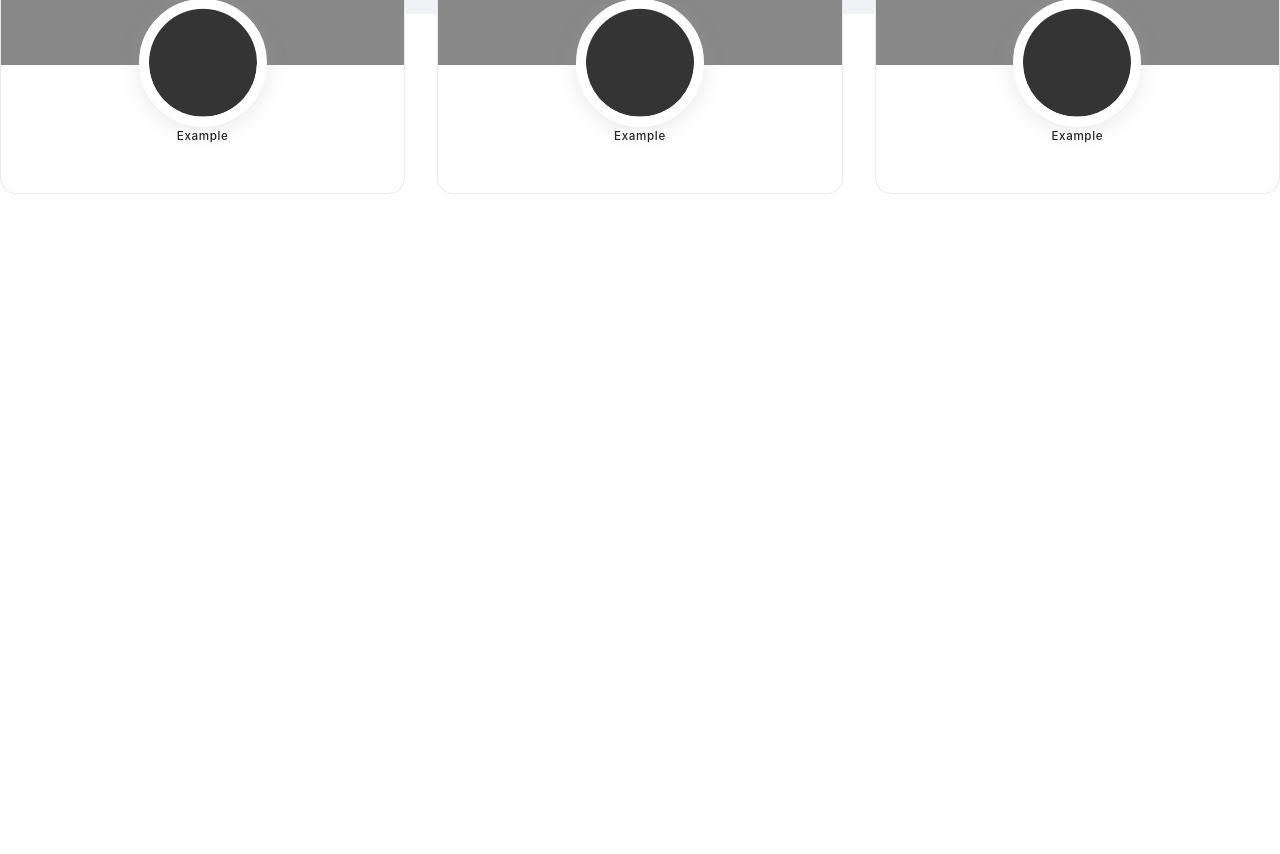
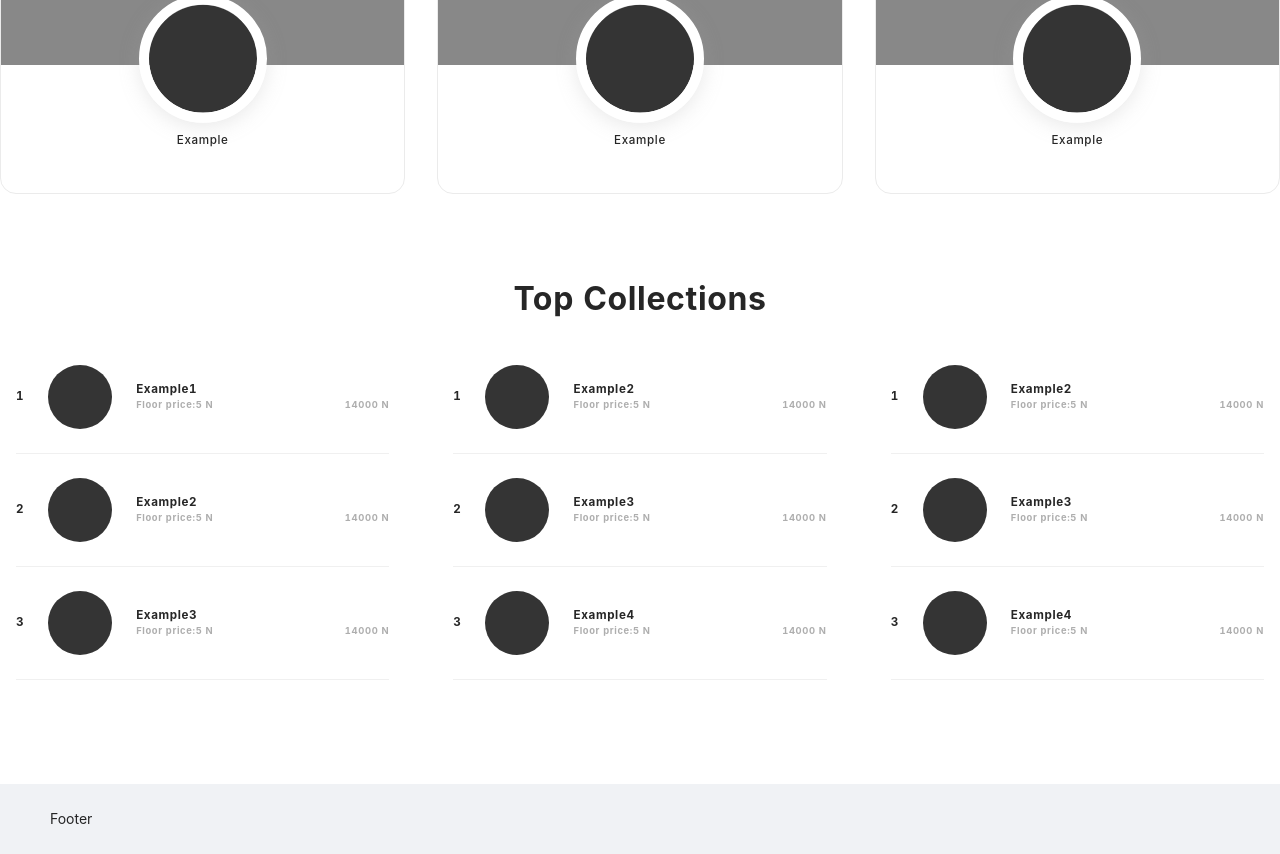
Before and after one commit to nitipon-apaisri/the-luuf, a React (Create React App) app: page / in a window 1280 px wide. Shown: the part 920-1774 px from the top of the page. Before the commit the page ends 1114 px from the top, so only its background shows below. Built offline with nearby package versions, Linux system fonts and the light colour scheme.

Commit message:
Added 'Top collections' part

```diff
--- /dev/null
+++ b/src/components/landing-page/TopCollection.js
@@ -0,0 +1,81 @@
+import { Col, Divider, Row } from "antd";
+import collectionPFP from "../../assets/images/collection-mock-pfp.svg";
+const TopCollection = () => {
+    const arr = [
+        { name: "Example1", values: { floorPrice: 5, totalValue: 14000 } },
+        { name: "Example2", values: { floorPrice: 5, totalValue: 14000 } },
+        { name: "Example3", values: { floorPrice: 5, totalValue: 14000 } },
+        { name: "Example4", values: { floorPrice: 5, totalValue: 14000 } },
+    ];
+    return (
+        <article className="top-collections">
+            <h1>Top Collections</h1>
+            <div className="block-contents">
+                <Row gutter={{ xs: 8, sm: 16, md: 24, lg: 32 }}>
+                    <Col span={8}>
+                        {arr.slice(0, 3).map((row, index) => (
+                            <Col key={row.name}>
+                                <div className="top-collection">
+                                    <h5>{index + 1}</h5>
+                                    <div className="collection-details">
+                                        <img src={collectionPFP} alt="pfp" />
+                                        <div className="details">
+                                            <h5>{row.name}</h5>
+                                            <div className="values">
+                                                <h6>Floor price:{row.values.floorPrice} N</h6>
+                                                <h6>{row.values.totalValue} N</h6>
+                                            </div>
+                                        </div>
+                                    </div>
+                                </div>
+                                <Divider />
+                            </Col>
+                        ))}
+                    </Col>
+                    <Col span={8}>
+                        {arr.slice(1, 4).map((row, index) => (
+                            <Col key={row.name}>
+                                <div className="top-collection">
+                                    <h5>{index + 1}</h5>
+                                    <div className="collection-details">
+                                        <img src={collectionPFP} alt="pfp" />
+                                        <div className="details">
+                                            <h5>{row.name}</h5>
+                                            <div className="values">
+                                                <h6>Floor price:{row.values.floorPrice} N</h6>
+                                                <h6>{row.values.totalValue} N</h6>
+                                            </div>
+                                        </div>
+                                    </div>
+                                </div>
+                                <Divider />
+                            </Col>
+                        ))}
+                    </Col>
+                    <Col span={8}>
+                        {arr.slice(1, 4).map((row, index) => (
+                            <Col key={row.name}>
+                                <div className="top-collection">
+                                    <h5>{index + 1}</h5>
+                                    <div className="collection-details">
+                                        <img src={collectionPFP} alt="pfp" />
+                                        <div className="details">
+                                            <h5>{row.name}</h5>
+                                            <div className="values">
+                                                <h6>Floor price:{row.values.floorPrice} N</h6>
+                                                <h6>{row.values.totalValue} N</h6>
+                                            </div>
+                                        </div>
+                                    </div>
+                                </div>
+                                <Divider />
+                            </Col>
+                        ))}
+                    </Col>
+                </Row>
+            </div>
+        </article>
+    );
+};
+
+export default TopCollection;
--- a/src/pages/landing/index.js
+++ b/src/pages/landing/index.js
@@ -1,5 +1,6 @@
 import { useEffect } from "react";
 import Hero from "../../components/landing-page/Hero";
+import TopCollection from "../../components/landing-page/TopCollection";
 import TrendingCollection from "../../components/landing-page/TrendingCollection";
 import MainLayout from "../../layout";
 
@@ -12,6 +13,7 @@ const LandingPage = () => {
             <section className="landing-page">
                 <Hero />
                 <TrendingCollection />
+                <TopCollection />
             </section>
         </MainLayout>
     );
--- a/src/scss/_landing.scss
+++ b/src/scss/_landing.scss
@@ -1,6 +1,10 @@
 .landing-page {
     article {
         margin-top: 80px;
+        h1 {
+            font-size: 2rem;
+            font-weight: bolder;
+        }
     }
     .block-contents {
         margin-top: 40px;
@@ -72,10 +76,6 @@
     }
     .trending-collection {
         text-align: center;
-        h1 {
-            font-size: 2rem;
-            font-weight: bolder;
-        }
         .collections {
             .collection {
                 position: relative;
@@ -100,6 +100,44 @@
                         box-shadow: (0px 4px 20px rgba(168, 168, 168, 0.25));
                         border-radius: 100px;
                     }
+                    .collection-name {
+                        margin-top: 8px;
+                    }
+                }
+            }
+        }
+    }
+    .top-collections {
+        h1 {
+            text-align: center;
+        }
+        .top-collection {
+            display: flex;
+            align-items: center;
+            margin-bottom: 16px;
+            h5,
+            h6 {
+                font-weight: bolder;
+            }
+            .collection-details {
+                width: 100%;
+                display: flex;
+                align-items: center;
+                margin-left: 24px;
+                img {
+                    width: 64px;
+                    height: 64px;
+                }
+                .details {
+                    width: 100%;
+                    margin-left: 24px;
+                    .values {
+                        display: flex;
+                        justify-content: space-between;
+                        h6 {
+                            color: #aeaeae;
+                        }
+                    }
                 }
             }
         }
--- a/src/scss/styles.scss
+++ b/src/scss/styles.scss
@@ -27,6 +27,10 @@ body {
     .ant-btn-primary {
         background: #0652dd;
         border: #0652dd;
+    }
+    .ant-btn-primary:hover {
+        background: #0047ca;
+        border: #0047ca;
     }
     header {
         nav {
@@ -75,7 +79,7 @@ body {
             }
             ul {
                 padding: 0;
-                margin: 00;
+                margin: 0;
                 display: flex;
                 align-content: center;
                 li {
@@ -91,9 +95,11 @@ body {
         }
     }
     main {
-        height: 100vh;
         width: 1280px;
         max-width: 1280px;
         margin: 0 auto;
     }
+    footer {
+        margin-top: 80px;
+    }
 }
--- a/src/styles/styles.css
+++ b/src/styles/styles.css
@@ -1,6 +1,10 @@
 @import url("https://fonts.googleapis.com/css2?family=Poppins:ital,wght@0,100;0,200;0,300;0,400;0,500;0,600;0,700;0,800;0,900;1,100;1,200;1,300;1,400;1,500;1,600;1,700;1,800;1,900&display=swap");
 .landing-page article {
   margin-top: 80px;
+}
+.landing-page article h1 {
+  font-size: 2rem;
+  font-weight: bolder;
 }
 .landing-page .block-contents {
   margin-top: 40px;
@@ -69,10 +73,6 @@
 .landing-page .trending-collection {
   text-align: center;
 }
-.landing-page .trending-collection h1 {
-  font-size: 2rem;
-  font-weight: bolder;
-}
 .landing-page .trending-collection .collections .collection {
   position: relative;
   height: 320px;
@@ -96,6 +96,42 @@
   border: 10px solid #ffffff;
   box-shadow: 0px 4px 20px rgba(168, 168, 168, 0.25);
   border-radius: 100px;
+}
+.landing-page .trending-collection .collections .collection .collection-profile .collection-name {
+  margin-top: 8px;
+}
+.landing-page .top-collections h1 {
+  text-align: center;
+}
+.landing-page .top-collections .top-collection {
+  display: flex;
+  align-items: center;
+  margin-bottom: 16px;
+}
+.landing-page .top-collections .top-collection h5,
+.landing-page .top-collections .top-collection h6 {
+  font-weight: bolder;
+}
+.landing-page .top-collections .top-collection .collection-details {
+  width: 100%;
+  display: flex;
+  align-items: center;
+  margin-left: 24px;
+}
+.landing-page .top-collections .top-collection .collection-details img {
+  width: 64px;
+  height: 64px;
+}
+.landing-page .top-collections .top-collection .collection-details .details {
+  width: 100%;
+  margin-left: 24px;
+}
+.landing-page .top-collections .top-collection .collection-details .details .values {
+  display: flex;
+  justify-content: space-between;
+}
+.landing-page .top-collections .top-collection .collection-details .details .values h6 {
+  color: #aeaeae;
 }
 
 .card, .landing-page .trending-collection .collections .collection {
@@ -133,6 +169,10 @@ body .ant-layout {
 body .ant-btn-primary {
   background: #0652dd;
   border: #0652dd;
+}
+body .ant-btn-primary:hover {
+  background: #0047ca;
+  border: #0047ca;
 }
 body header nav {
   display: flex;
@@ -195,10 +235,12 @@ body header nav ul li a {
   margin: 0;
 }
 body main {
-  height: 100vh;
   width: 1280px;
   max-width: 1280px;
   margin: 0 auto;
 }
+body footer {
+  margin-top: 80px;
+}
 
 /*# sourceMappingURL=styles.css.map */
```
Also changed, not shown: 1 other file (tests, documents, lock files or other folders).
